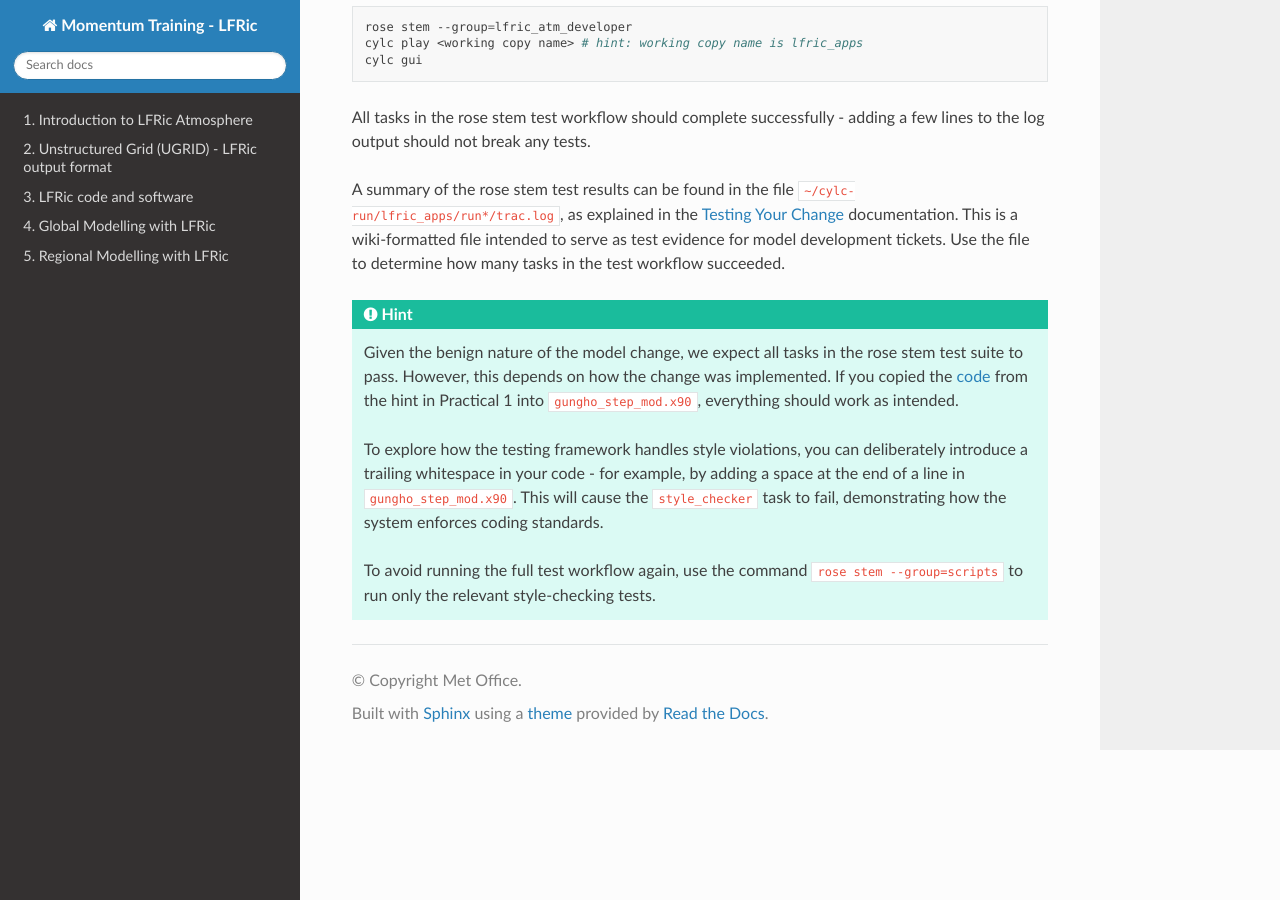
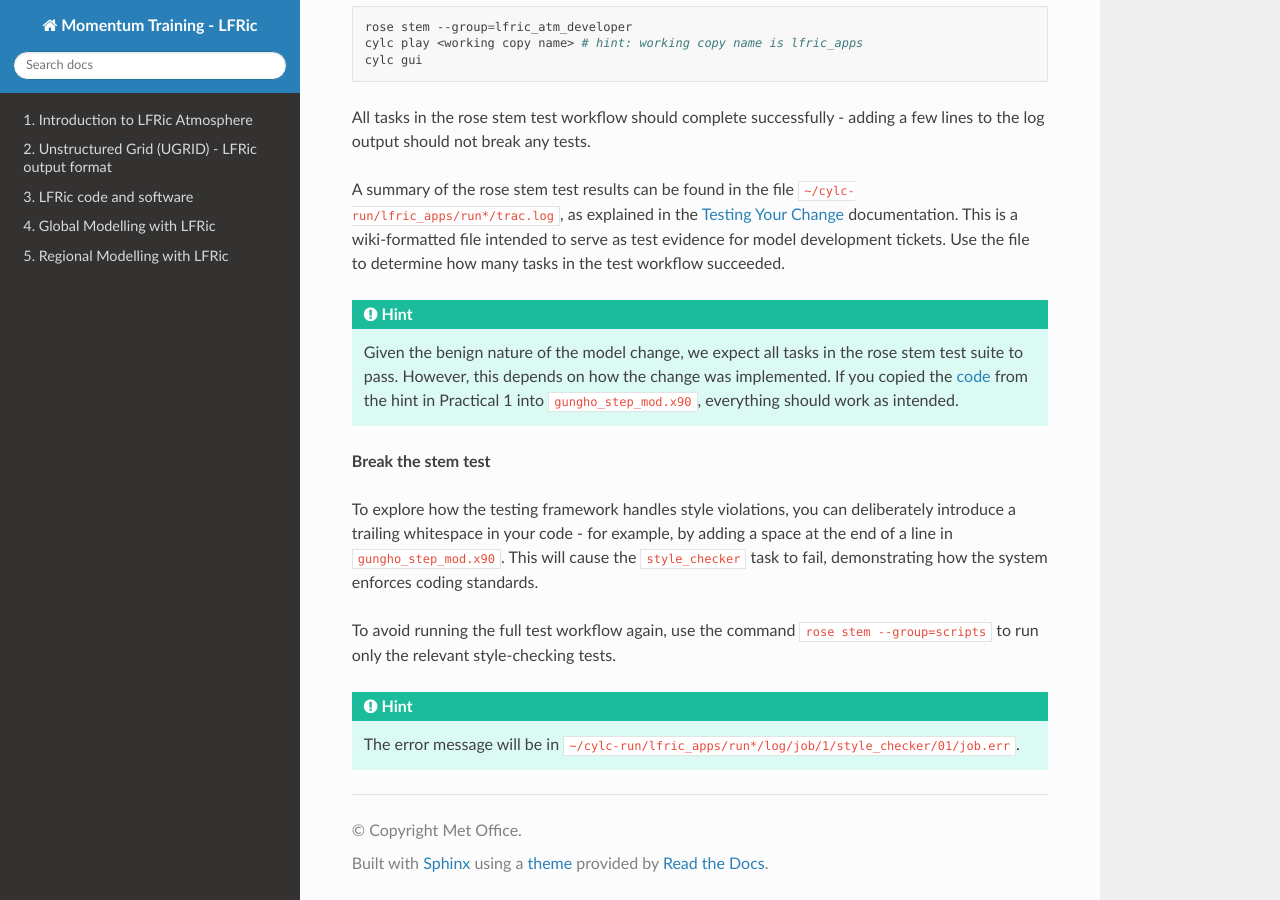
Before and after one commit to MetOffice/LFRic-Atmosphere-Training, a Sphinx documentation site: the page built from source/lfric_infrastructure/practical_stem_test.rst, in a window 1280 px wide and 900 px high, scrolled down 742 px. Built offline with Sphinx 7.4.7 and the Read the Docs theme 3.1.0, drawn with Linux system fonts in a browser that asks for light colours.

Commit message:
Restructure the break the stem test part in the rose stem practical

```diff
--- a/source/lfric_infrastructure/practical_stem_test.rst
+++ b/source/lfric_infrastructure/practical_stem_test.rst
@@ -38,6 +38,10 @@ A summary of the rose stem test results can be found in the file ``~/cylc-run/lf
 
 .. hint:: Given the benign nature of the model change, we expect all tasks in the rose stem test suite to pass. However, this depends on how the change was implemented. If you copied the :ref:`code <practical_3_1-hint_code>` from the hint in Practical 1 into ``gungho_step_mod.x90``, everything should work as intended.
 
-   To explore how the testing framework handles style violations, you can deliberately introduce a trailing whitespace in your code - for example, by adding a space at the end of a line in ``gungho_step_mod.x90``. This will cause the ``style_checker`` task to fail, demonstrating how the system enforces coding standards.
+**Break the stem test**
 
-   To avoid running the full test workflow again, use the command ``rose stem --group=scripts`` to run only the relevant style-checking tests.
+To explore how the testing framework handles style violations, you can deliberately introduce a trailing whitespace in your code - for example, by adding a space at the end of a line in ``gungho_step_mod.x90``. This will cause the ``style_checker`` task to fail, demonstrating how the system enforces coding standards.
+
+To avoid running the full test workflow again, use the command ``rose stem --group=scripts`` to run only the relevant style-checking tests.
+
+.. hint:: The error message will be in ``~/cylc-run/lfric_apps/run*/log/job/1/style_checker/01/job.err``.
```
